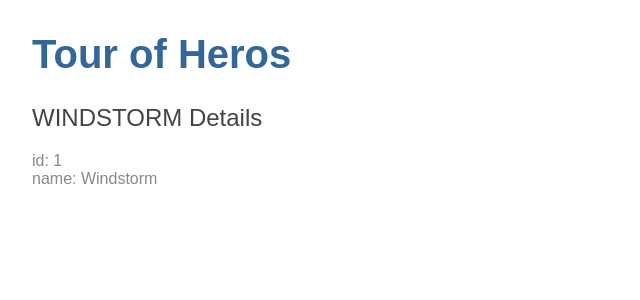
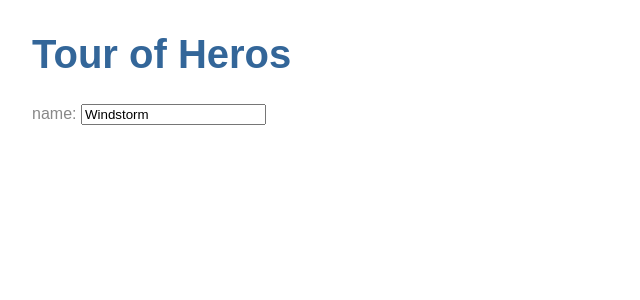
Before and after one commit to stephensamonte/Angular-First-App, an Angular app: page / in a window 1280 px wide. Shown: the top 300 px of the page, without its empty margins (0-640 px from the left). Built offline with nearby package versions, Linux system fonts and the light colour scheme.

Commit message:
Textfield with two-way binding
Changes:
- Added a textfield with two way binding

```diff
--- a/src/app/app.module.ts
+++ b/src/app/app.module.ts
@@ -4,13 +4,17 @@ import { NgModule } from '@angular/core';
 import { AppComponent } from './app.component';
 import { HeroesComponent } from './heroes/heroes.component';
 
+import { FormsModule } from '@angular/forms'; // <-- NgModel lives here
+
 @NgModule({
   declarations: [
     AppComponent,
     HeroesComponent
   ],
+  // List of external modules the app needs
   imports: [
-    BrowserModule
+    BrowserModule,
+    FormsModule // Added module
   ],
   providers: [],
   bootstrap: [AppComponent]
--- a/src/app/heroes/heroes.component.html
+++ b/src/app/heroes/heroes.component.html
@@ -1,7 +1,16 @@
+<!-- template layout of object -->
 
 <!-- {{hero}} -->
 
-<!-- template layout of object -->
-<h2>{{hero.name | uppercase}} Details</h2>
+<!-- Display class data to hero -->
+<!-- <h2>{{hero.name | uppercase}} Details</h2>
 <div><span>id: </span>{{hero.id}}</div>
-<div><span>name: </span>{{hero.name}}</div>
+<div><span>name: </span>{{hero.name}}</div> -->
+
+<!-- Two Way Binding. ngModel binds hero.name to textbox in both directions -->
+<div>
+  <label>name:
+
+    <input [(ngModel)]="hero.name" placeholder="name">
+  </label>
+</div>
```
